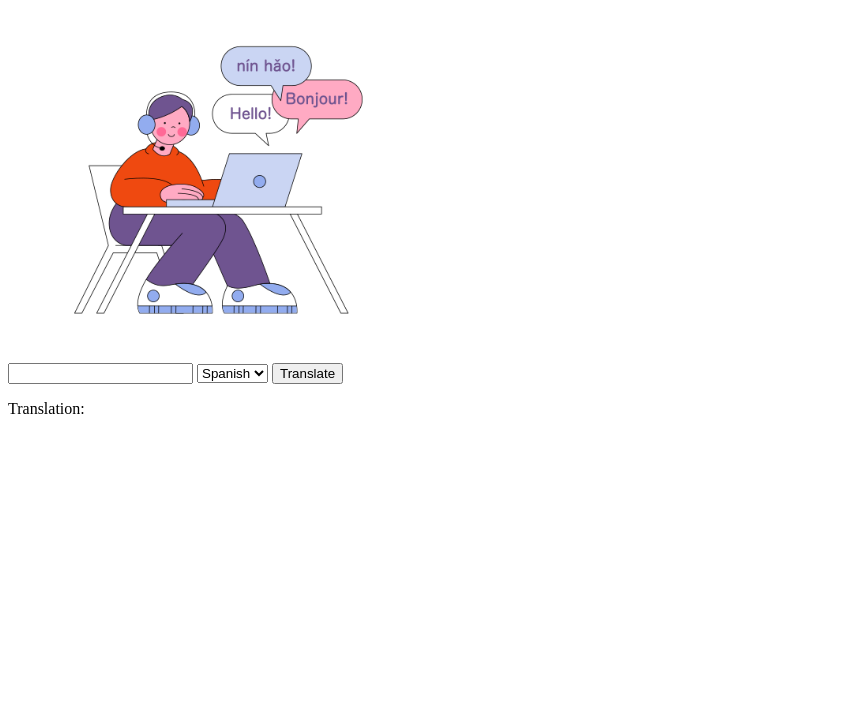
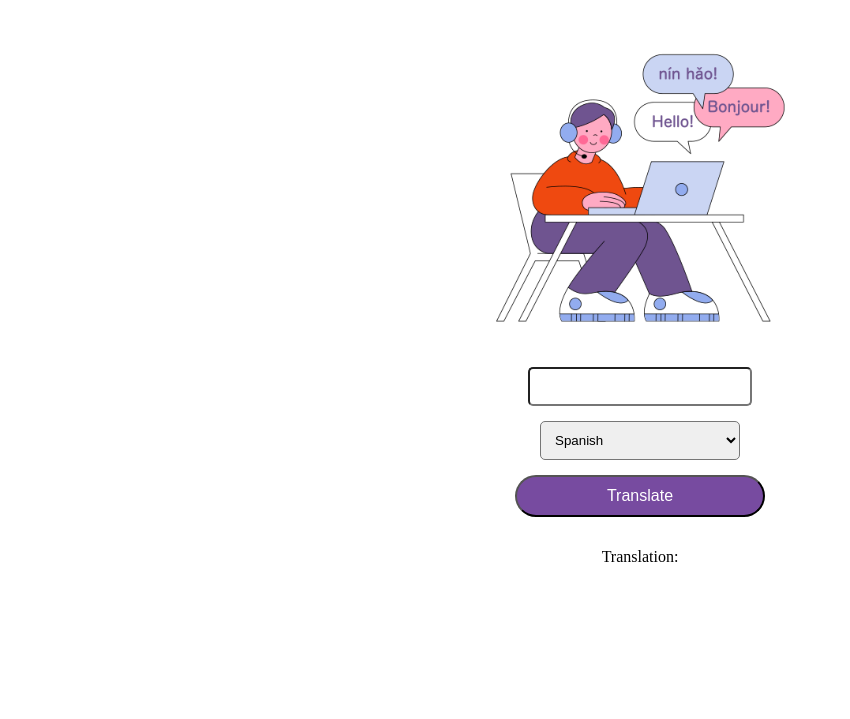
Before and after one commit to Edberaga/Simple-Translator-App, a website with bundled scripts: page index.html in a window 1280 px wide. Shown: the part 81-800 px from the top of the page, without its empty margins (0-850 px from the left). Built offline with nearby package versions, Linux system fonts and the light colour scheme.

Commit message:
Stylish the CSS

```diff
--- a/style.css
+++ b/style.css
@@ -2,3 +2,32 @@ html {
   height: 100%;
   width: 100%;
 }
+
+main {
+  display: flex;
+  flex-direction: column;
+  justify-content: center;
+  align-items: center;
+}
+
+.input-section {
+  display: flex;
+  flex-direction: column;
+  align-items: center;
+  gap: 15px;
+}
+
+.input-section input, select, button {
+  padding: 10px;
+  width: 200px;
+  border-radius: 5px;
+}
+
+.input-section button {
+  background-color: rgb(119, 75, 160);
+  color: white;
+  font-size: 16px;
+  font-weight: 500;
+  border-radius: 50px;
+  width: 250px;
+}
```
